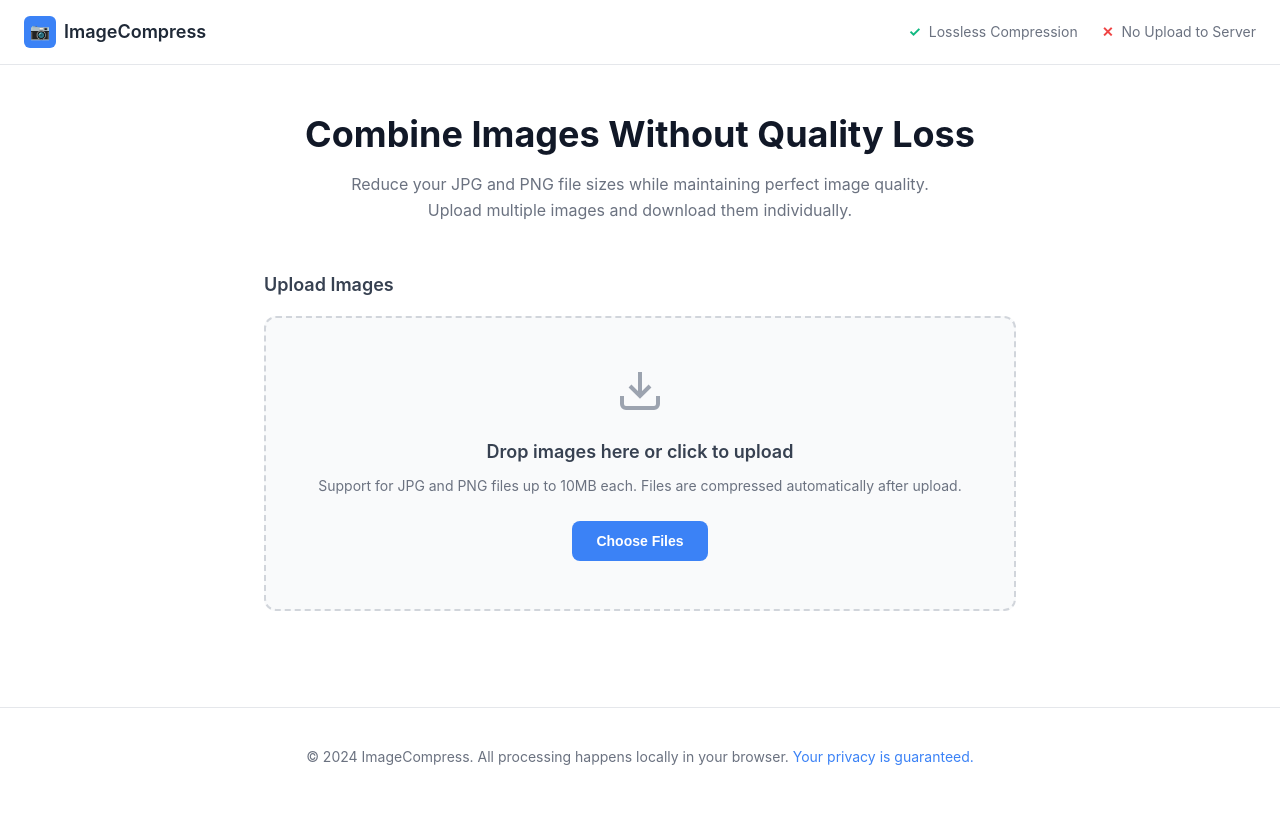
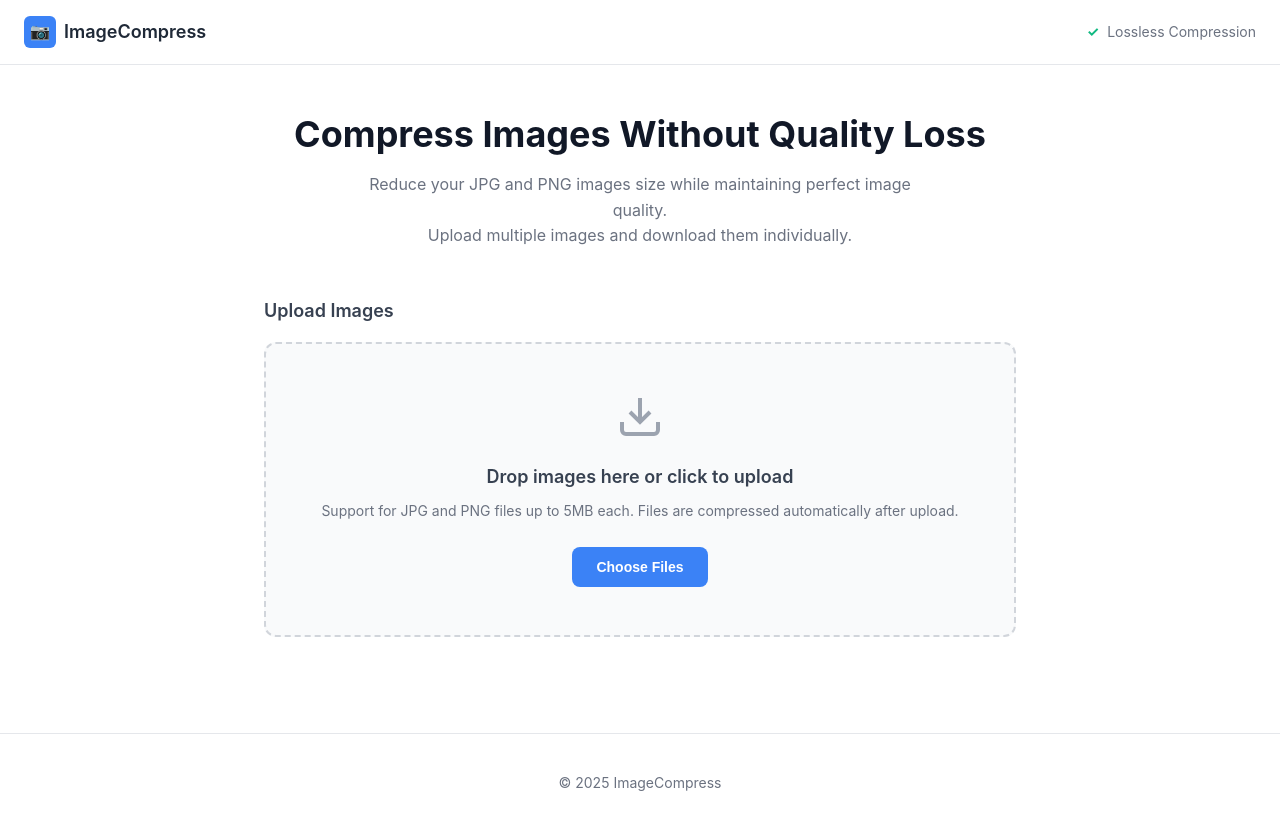
Before and after one commit to lelderbe/tinify, a React (Vite) app: page / in a window 1280 px wide. Before the commit the page ends 806 px from the top, so only its background shows below. Built offline with nearby package versions, Linux system fonts and the light colour scheme.

Commit message:
fix: markup, texts, remove clean button for files card

```diff
--- a/src/App.tsx
+++ b/src/App.tsx
@@ -129,25 +129,6 @@ export default function App() {
         setTimeout(() => URL.revokeObjectURL(link.href), 2000);
     }, []);
 
-    const onRemove = React.useCallback(
-        (id: string) => {
-            setItems((prev) => {
-                const target = prev.find((i) => i.id === id);
-                if (target) {
-                    URL.revokeObjectURL(target.objectUrl);
-                }
-                const next = prev.filter((i) => i.id !== id);
-                return next;
-            });
-            setErrorsById((prev) => {
-                const copy = { ...prev };
-                delete copy[id];
-                return copy;
-            });
-        },
-        [setItems, setErrorsById]
-    );
-
     return (
         <div className="app">
             {/* Header */}
@@ -161,19 +142,15 @@ export default function App() {
                         <span className="checkmark">✓</span>
                         <span>Lossless Compression</span>
                     </div>
-                    <div className="setting-item">
-                        <span className="cross">✕</span>
-                        <span>No Upload to Server</span>
-                    </div>
                 </div>
             </header>
 
             {/* Main Content */}
             <main className="main-content">
                 <div className="hero">
-                    <h1 className="hero-title">Combine Images Without Quality Loss</h1>
+                    <h1 className="hero-title">Compress Images Without Quality Loss</h1>
                     <p className="hero-description">
-                        Reduce your JPG and PNG file sizes while maintaining perfect image quality.
+                        Reduce your JPG and PNG images size while maintaining perfect image quality.
                         <br />
                         Upload multiple images and download them individually.
                     </p>
@@ -204,7 +181,7 @@ export default function App() {
                         <div className="upload-text">
                             <h4>Drop images here or click to upload</h4>
                             <p>
-                                Support for JPG and PNG files up to 10MB each. Files are compressed automatically after
+                                Support for JPG and PNG files up to 5MB each. Files are compressed automatically after
                                 upload.
                             </p>
                         </div>
@@ -281,7 +258,7 @@ export default function App() {
                                                 {item.type === "image/png" ? "PNG" : "JPG"}
                                             </div>
                                             {isCompressed && !isProcessing && (
-                                                <div className="compression-percent">-{compressionPercent}% size</div>
+                                                <div className="compression-percent">-{compressionPercent}%</div>
                                             )}
                                             <div className="action-buttons">
                                                 {isCompressed && !isProcessing ? (
@@ -293,9 +270,6 @@ export default function App() {
                                                         {isProcessing ? "Processing..." : "Not compressed"}
                                                     </button>
                                                 )}
-                                                <button className="remove-btn" onClick={() => onRemove(item.id)}>
-                                                    ✕
-                                                </button>
                                             </div>
                                         </div>
 
@@ -314,12 +288,7 @@ export default function App() {
 
             {/* Footer */}
             <footer className="app-footer">
-                <p>
-                    © 2024 ImageCompress. All processing happens locally in your browser.{" "}
-                    <a href="#" className="privacy-link">
-                        Your privacy is guaranteed.
-                    </a>
-                </p>
+                <p>© 2025 ImageCompress</p>
             </footer>
         </div>
     );
--- a/src/styles.css
+++ b/src/styles.css
@@ -70,11 +70,6 @@ body {
 
 .checkmark {
     color: #10b981;
-    font-weight: bold;
-}
-
-.cross {
-    color: #ef4444;
     font-weight: bold;
 }
 
@@ -362,6 +357,7 @@ body {
     font-size: 13px;
     font-weight: 600;
     margin-bottom: 4px;
+    margin-right: 40px;
 }
 
 .action-buttons {
@@ -391,27 +387,6 @@ body {
     cursor: not-allowed;
 }
 
-.remove-btn {
-    background: transparent;
-    border: none;
-    color: #64748b;
-    font-size: 16px;
-    cursor: pointer;
-    padding: 4px;
-    border-radius: 4px;
-    transition: all 0.2s ease;
-    width: 24px;
-    height: 24px;
-    display: flex;
-    align-items: center;
-    justify-content: center;
-}
-
-.remove-btn:hover {
-    background: #f1f5f9;
-    color: #374151;
-}
-
 .error {
     color: #dc2626;
     font-size: 12px;
@@ -435,15 +410,6 @@ body {
     border-top: 1px solid #e5e7eb;
     font-size: 14px;
     color: #6b7280;
-}
-
-.privacy-link {
-    color: #3b82f6;
-    text-decoration: none;
-}
-
-.privacy-link:hover {
-    text-decoration: underline;
 }
 
 /* Responsive */
```
Also changed, not shown: 1 other file (tests, documents, lock files or other folders).
